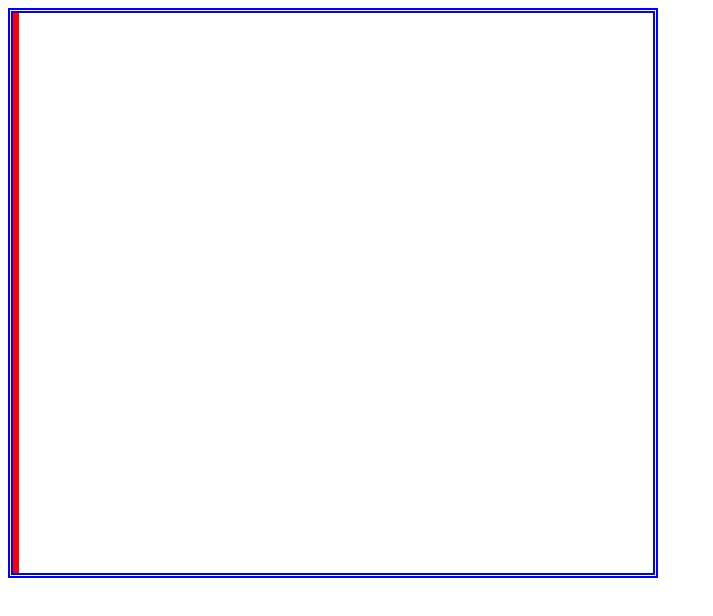
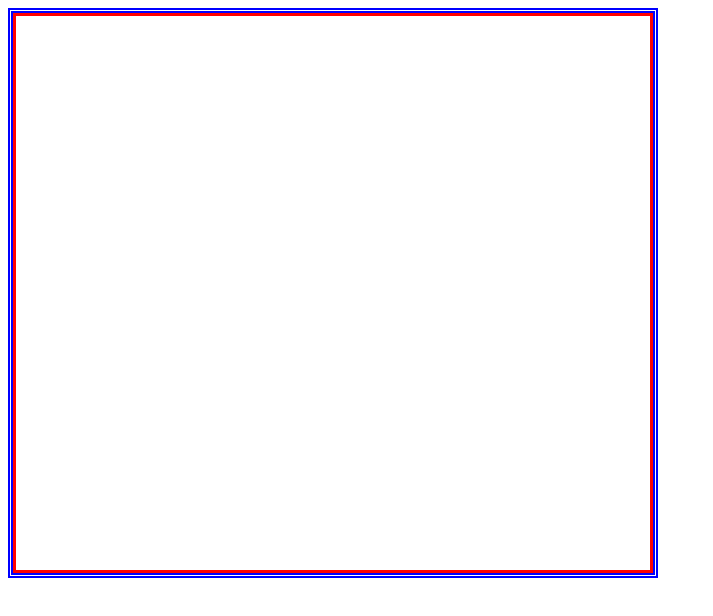
Before and after one commit to SaffetGokcenSen/odin-Todo-List, a website built with webpack: page dist/index.html in a window 1280 px wide. Shown: the whole page, without its empty margins (0-713 px from the left). Built offline with nearby package versions, Linux system fonts and the light colour scheme.

Commit message:
width ratio in the parent flex container

```diff
--- a/src/style.css
+++ b/src/style.css
@@ -20,4 +20,6 @@ html {
 .projectNamesWindow {
     /* a solid red border of 3px thick*/
     border: solid 3px red;
+    /* the window has a 1 unit width in its parent flex container*/
+    flex: 1;
 }
```
